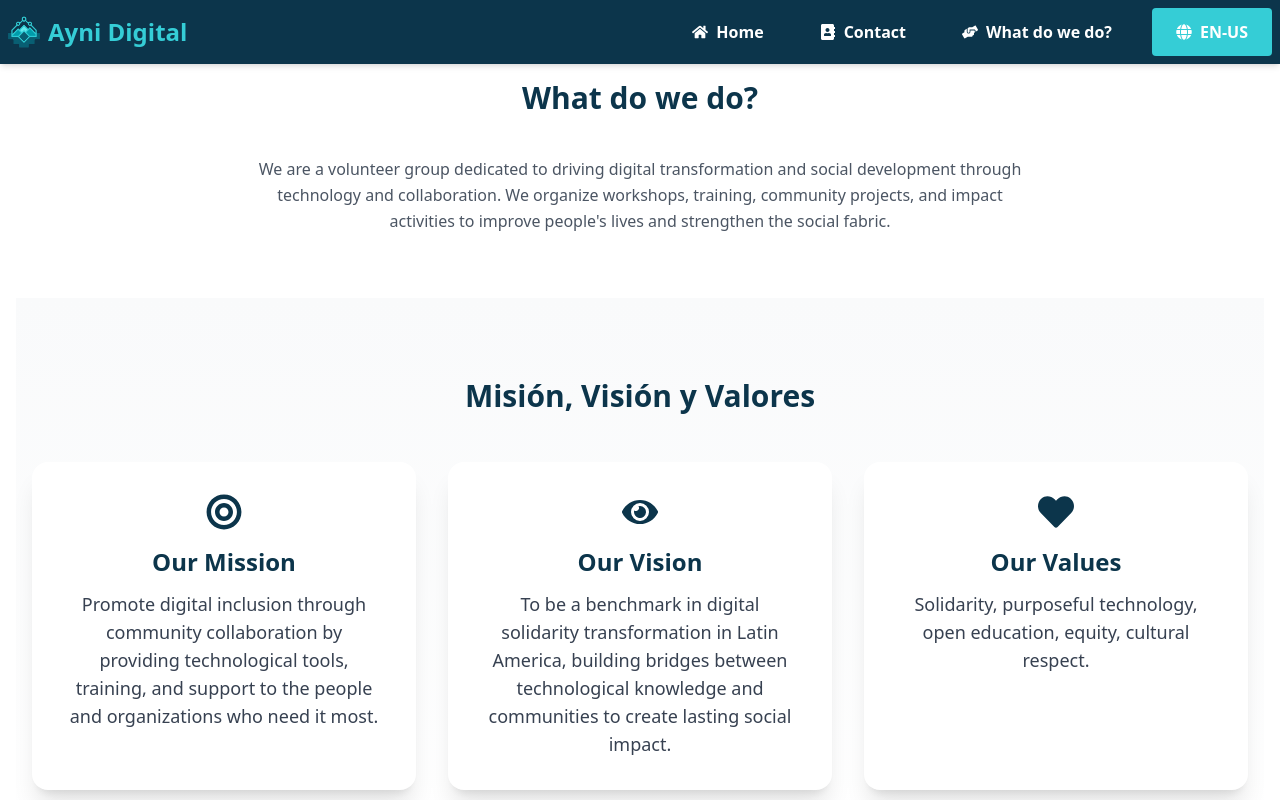
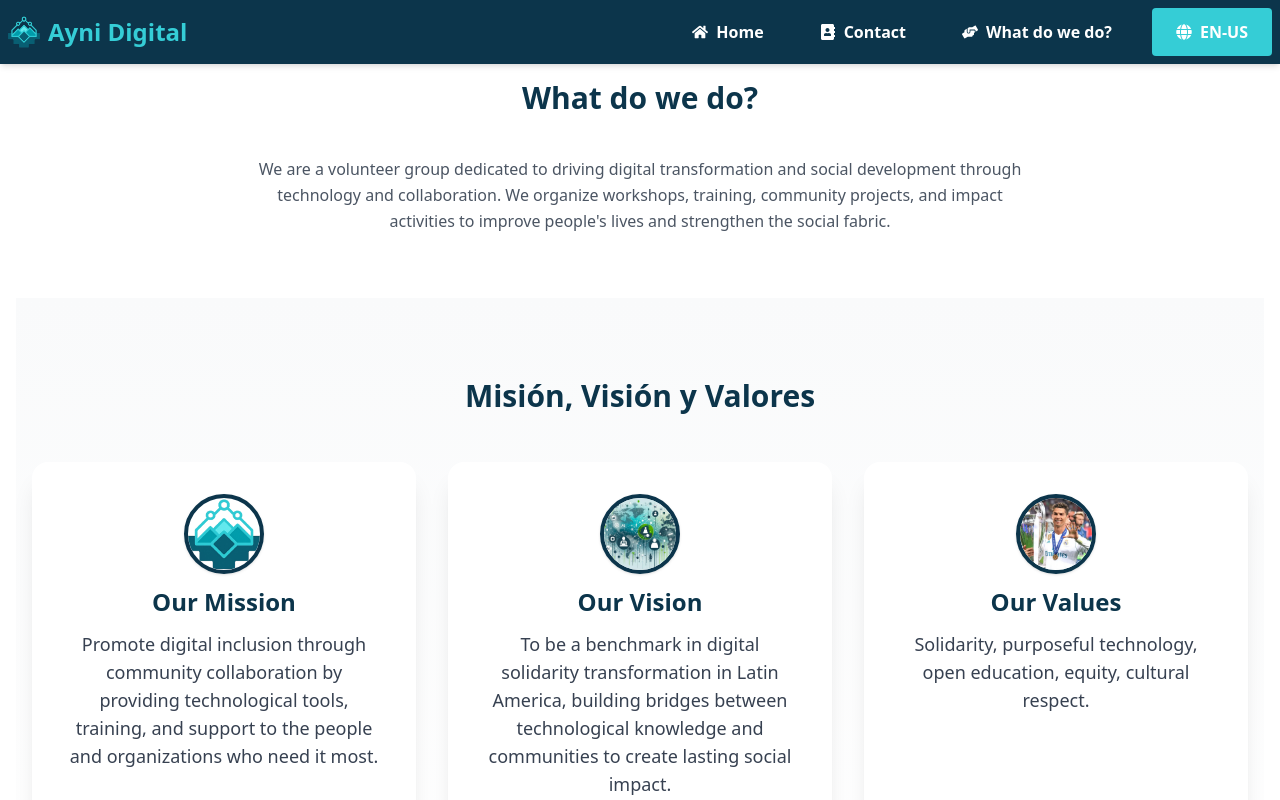
Before and after one commit to CARLOSARQU/proyecto, a React (Vite) app: page /que-hacemos in a window 1280 px wide. Shown: the top 800 px of the page. Built offline with nearby package versions, Linux system fonts and the light colour scheme.

Commit message:
Cambio de mision vision y valores

```diff
--- a/src/components/MissionVisionCarousel.jsx
+++ b/src/components/MissionVisionCarousel.jsx
@@ -1,11 +1,20 @@
 import { useTranslation } from 'react-i18next';
 import SectionTitle from '../components/SectionTitle';
 import { FaBullseye, FaEye, FaHeart } from 'react-icons/fa';
+import logoImg from '../assets/img/logo.webp';
+import iaImg from '../assets/img/ia.webp';
+import rusmanImg from '../assets/img/founders/rusman.webp';
 
 const icons = {
-    mission: <FaBullseye className="text-4xl text-principal mb-4 mx-auto" />,
-    vision: <FaEye className="text-4xl text-principal mb-4 mx-auto" />,
-    values: <FaHeart className="text-4xl text-principal mb-4 mx-auto" />,
+    mission: <FaBullseye className="text-4xl text-principal mb-2 mx-auto" />,
+    vision: <FaEye className="text-4xl text-principal mb-2 mx-auto" />,
+    values: <FaHeart className="text-4xl text-principal mb-2 mx-auto" />,
+};
+
+const images = {
+    mission: logoImg,
+    vision: iaImg,
+    values: rusmanImg,
 };
 
 export default function MissionVisionValues() {
@@ -43,7 +52,7 @@ export default function MissionVisionValues() {
                             }
                             style={{ animationFillMode: 'forwards', animationDuration: '0.8s' }}
                         >
-                            {icons[item.key]}
+                            <img src={images[item.key]} alt={item.title} className="w-20 h-20 object-cover rounded-full shadow mb-3 border-4 border-principal" />
                             <h3 className="text-2xl font-bold text-principal mb-3 text-center">{item.title}</h3>
                             <p className="text-gray-700 text-center text-lg">{item.text}</p>
                         </div>
```
